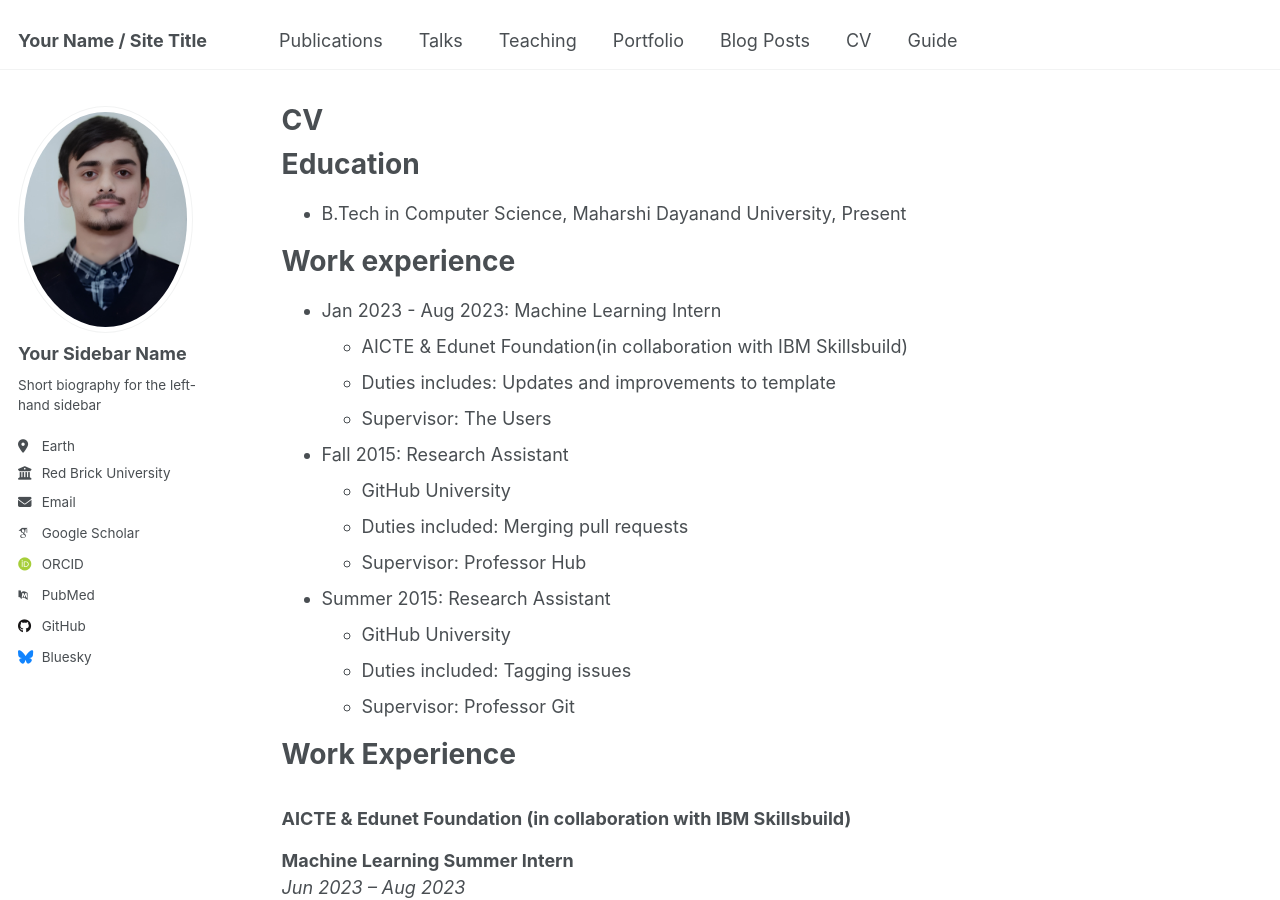
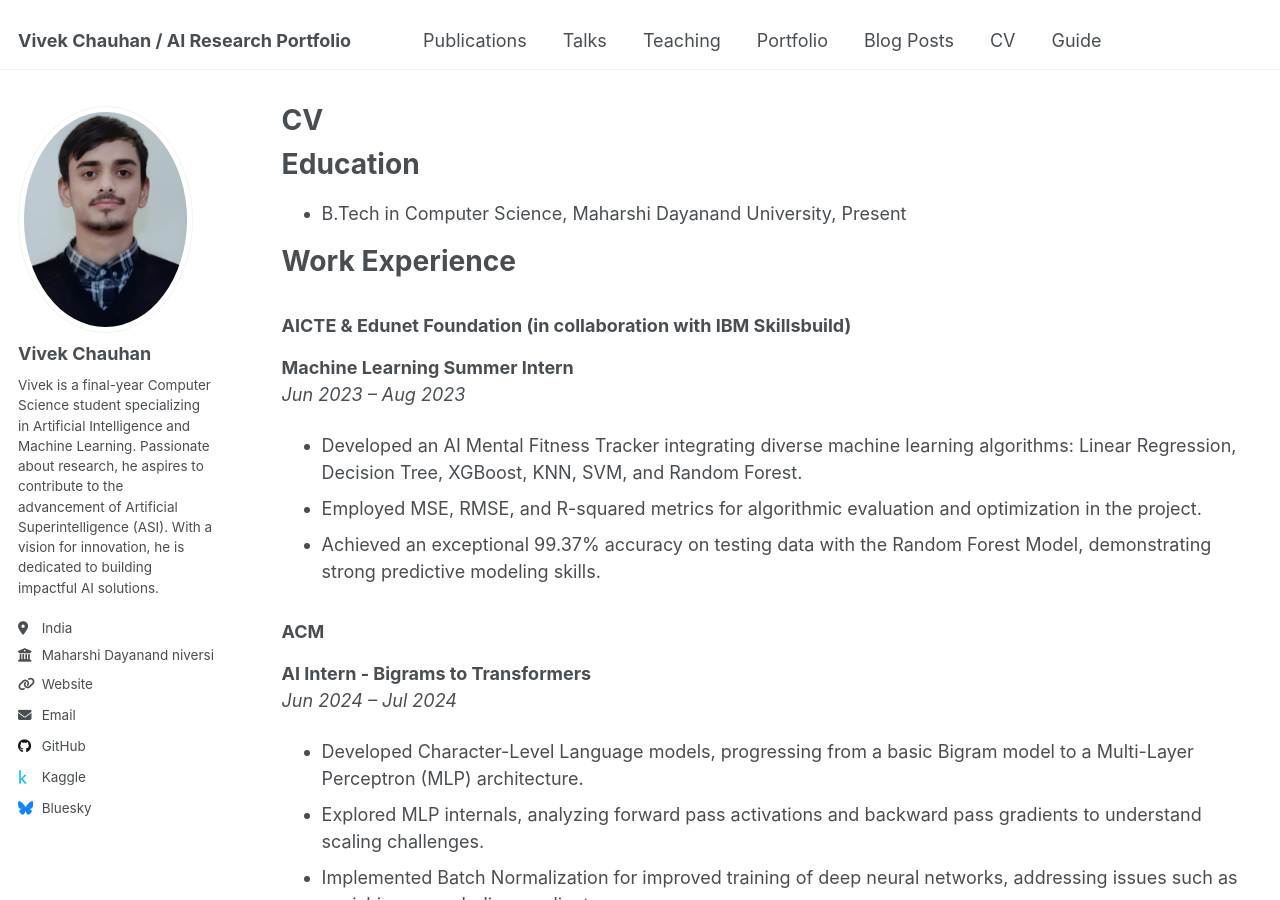
Before and after one commit to VivekChauhan05/ASI-Research-Portfolio, a Jekyll site: the page built from _pages/cv.md, in a window 1280 px wide and 900 px high. Built offline with Jekyll 4.4.1, drawn with Linux system fonts in a browser that asks for light colours; some web fonts are replaced; some of the changed text lies outside the part shown.

Commit message:
update
update

```diff
--- a/_config.yml
+++ b/_config.yml
@@ -9,13 +9,13 @@
 # Basic Site Settings
 locale                   : "en-US"
 site_theme               : "default"
-title                    : "Your Name / Site Title"
+title                    : "Vivek Chauhan / AI Research Portfolio"
 title_separator          : "-"
-name                     : &name "Your Name"
-description              : &description "personal description"
-url                      : https://academicpages.github.io # the base hostname & protocol for your site e.g. "https://[your GitHub username].github.io"
+name                     : &name "Vivek Chauhan"
+description              : &description "Computer Science student specializing in AI/ML with research focus on Large Language Models, Multilingual NLP, and Artificial Superintelligence. Experienced in developing AI solutions using PyTorch, Transformers, and advanced fine-tuning techniques. Currently working on multilingual LLM evaluation and long-context understanding at Cohere For AI."
+url                      : https://vivekchauhan05.github.io/ASI-Research-Portfolio/ # the base hostname & protocol for your site e.g. "https://[your GitHub username].github.io"
 baseurl                  : "" # the subpath of your site, e.g. "/blog"
-repository               : "academicpages/academicpages.github.io"
+repository               : "VivekChauhan05/ASI-Research-Portfolio.github.io"
 
 # Site Author - The following control what appear as part of the author content on the side bar.
 #               If a field is blank the icon and link will not appear, otherwise it will be shown.
@@ -23,21 +23,21 @@ repository               : "academicpages/academicpages.github.io"
 author:
   # Biographic information
   avatar           : "profile.png"
-  name             : "Your Sidebar Name"
+  name             : "Vivek Chauhan"
   pronouns         : # example: "she/her"
-  bio              : "Short biography for the left-hand sidebar"
-  location         : "Earth"
-  employer         : "Red Brick University"
-  uri              : # URL
-  email            : "none@example.org"
+  bio              : "Vivek is a final-year Computer Science student specializing in Artificial Intelligence and Machine Learning. Passionate about research, he aspires to contribute to the advancement of Artificial Superintelligence (ASI). With a vision for innovation, he is dedicated to building impactful AI solutions."
+  location         : "India"
+  employer         : "Maharshi Dayanand niversity"
+  uri              : "https://vivekchauhan05.github.io/ASI-Research-Portfolio"
+  email            : "vivek.ai.research@gmail.com"
 
   # Academic websites
   arxiv            : # URL - Update with the correct link to your profile
-  googlescholar    : "https://scholar.google.com/citations?user=PS_CX0AAAAAJ"
+  googlescholar    : # URL
   impactstory      : # URL
-  orcid            : "http://orcid.org/yourorcidurl"
+  orcid            : # URL
   semantic         : # URL
-  pubmed           : "https://www.ncbi.nlm.nih.gov/pubmed/?term=john+snow"
+  pubmed           : # URL
   researchgate     : # URL
   scopus           : # URL
 
@@ -45,8 +45,8 @@ author:
   bitbucket        : # Username - Update with your username on the site
   codepen          : # Username
   dribbble         : # Username
-  github           : "academicpages"
-  kaggle           : # Username
+  github           : "vivekchauhan05"
+  kaggle           : "vivekchauhan06"
   stackoverflow    : # User number or user number and name (i.e., use "1" or "1/jeff-atwood")
 
   # Social media
--- a/_pages/cv.md
+++ b/_pages/cv.md
@@ -12,24 +12,6 @@ redirect_from:
 Education
 ======
 * B.Tech in Computer Science, Maharshi Dayanand University, Present
-
-Work experience
-======
-* Jan 2023 - Aug 2023: Machine Learning Intern
-  * AICTE & Edunet Foundation(in collaboration with IBM Skillsbuild)
-  * Duties includes: Updates and improvements to template
-  * Supervisor: The Users
-
-* Fall 2015: Research Assistant
-  * GitHub University
-  * Duties included: Merging pull requests
-  * Supervisor: Professor Hub
-
-* Summer 2015: Research Assistant
-  * GitHub University
-  * Duties included: Tagging issues
-  * Supervisor: Professor Git
-
 
 
 Work Experience
```
Also changed, not shown: _publications/2009-10-01-paper-title-number-1.md (deleted, +0 -14 lines), _publications/2025-02-15-The-Evolution-and-Impact-of-Blockchain-Technology-in-Various-Industries-and-Regions.md (added, +16 -0 lines), 1 other file.
